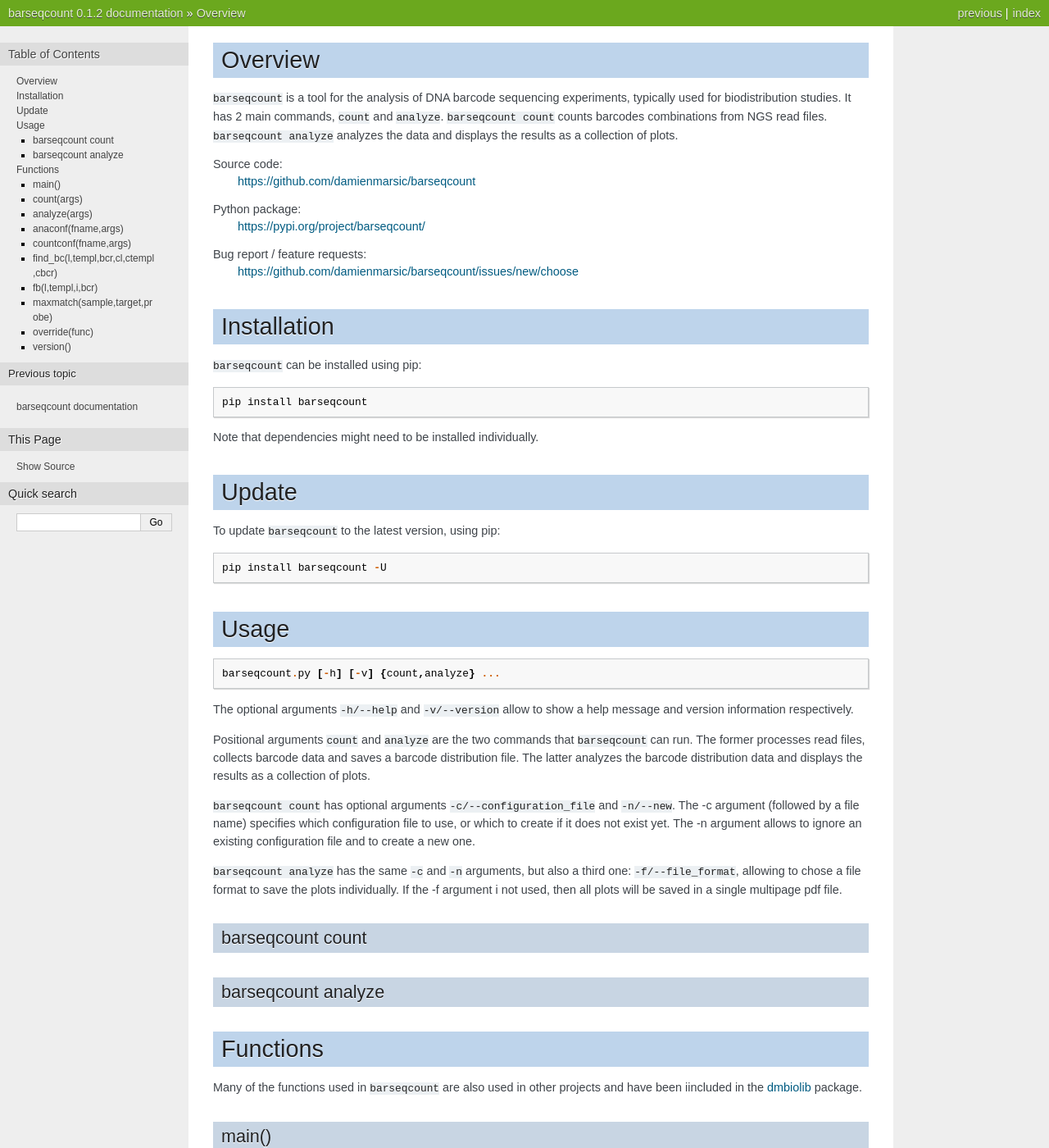
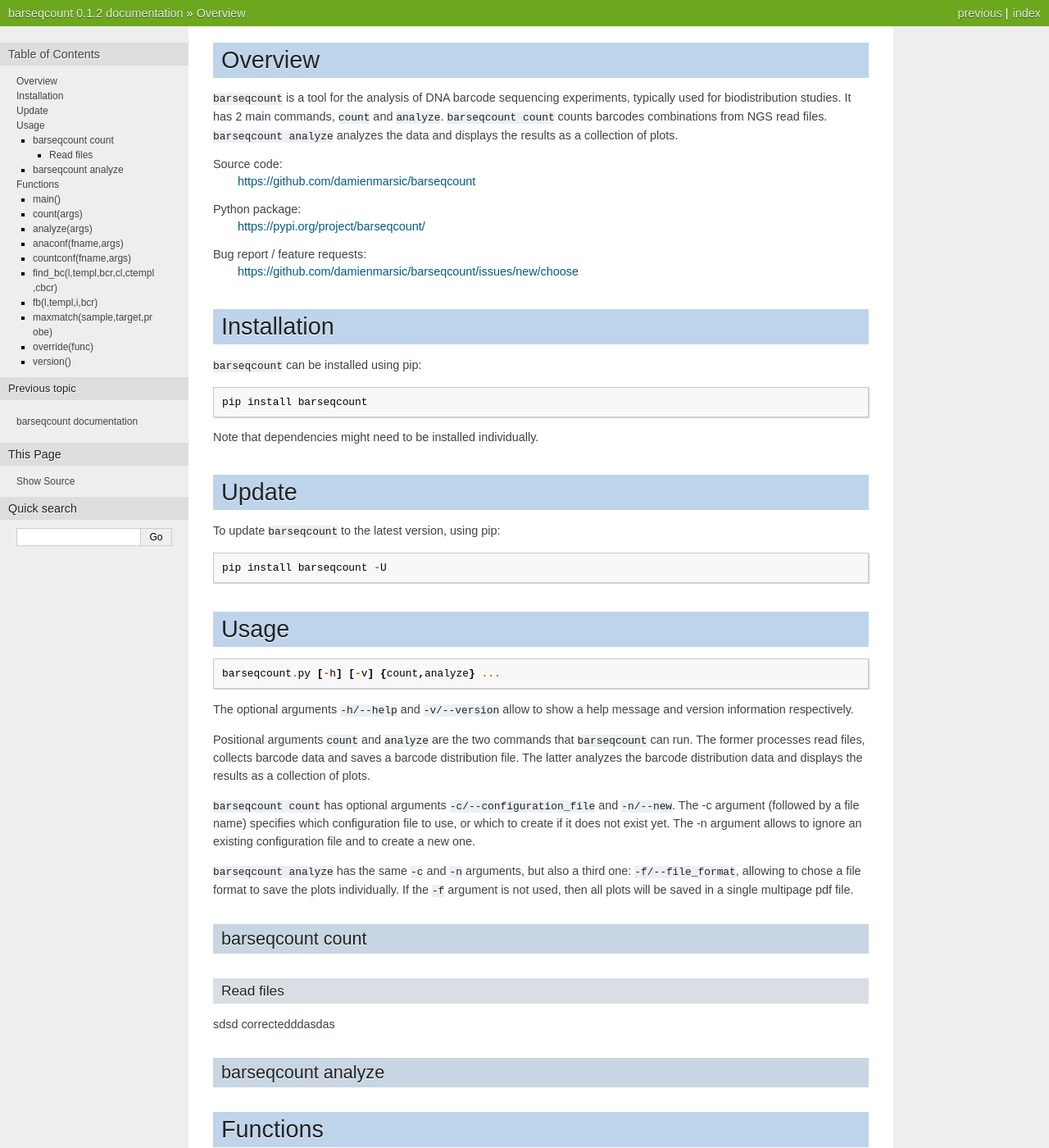
Before and after one commit to damienmarsic/barseqcount, a Sphinx documentation site: the page built from docs/bsq-doc.rst, in a window 1280 px wide and 1400 px high. Shown: the whole window at 82% size. Built offline with Sphinx 7.4.7, drawn with Linux system fonts in a browser that asks for light colours; some of the changed text lies outside the part shown.

Commit message:
Update bsq-doc.rst

```diff
--- a/docs/bsq-doc.rst
+++ b/docs/bsq-doc.rst
@@ -45,10 +45,18 @@
 
 ``barseqcount count`` has optional arguments ``-c/--configuration_file`` and ``-n/--new``. The -c argument (followed by a file name) specifies which configuration file to use, or which to create if it does not exist yet. The -n argument allows to ignore an existing configuration file and to create a new one.
 
-``barseqcount analyze`` has the same ``-c`` and ``-n`` arguments, but also a third one: ``-f/--file_format``, allowing to chose a file format to save the plots individually. If the -f argument i not used, then all plots will be saved in a single multipage pdf file.
+``barseqcount analyze`` has the same ``-c`` and ``-n`` arguments, but also a third one: ``-f/--file_format``, allowing to chose a file format to save the plots individually. If the ``-f`` argument is not used, then all plots will be saved in a single multipage pdf file.
 
 barseqcount count
 *****************
+
+Read files
+----------
+
+sdsd
+correctedddasdas
+
+
 
 
 barseqcount analyze
@@ -127,7 +135,7 @@
 
 override(func)
 **************
-Allows argparse to handle the -v / --version argument correctly.
+Allows argparse to handle the ``-v/--version`` argument correctly.
 
 version()
 *********
```
